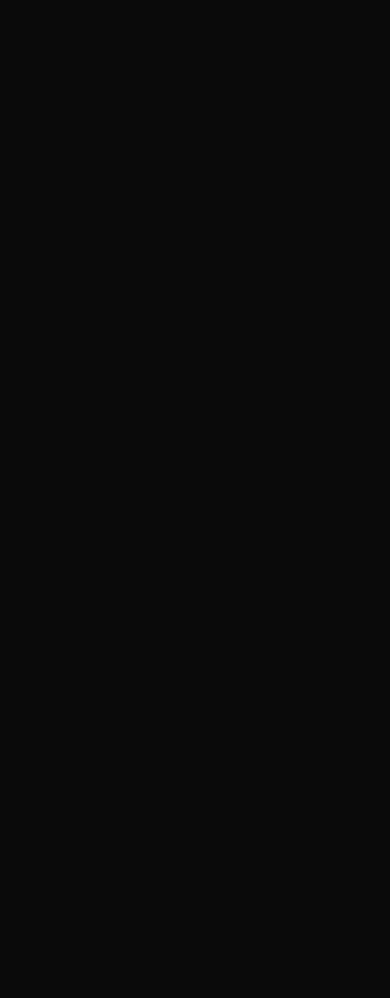
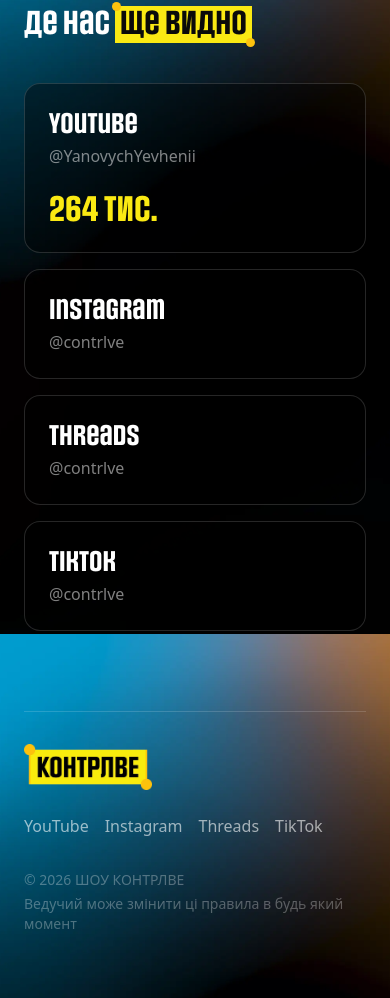
Before and after one commit to Greenfield-Taster/contrlve, a React (Vite) app in the folder frontend/: page / in a window 390 px wide. Shown: the part 6962-7960 px from the top of the page. Before the commit the page ends 6888 px from the top, so only its background shows below. Built offline with nearby package versions, Linux system fonts and the light colour scheme.

Commit message:
feat: add the socials tiles with follower counts and the footer

```diff
--- a/frontend/src/App.tsx
+++ b/frontend/src/App.tsx
@@ -1,12 +1,15 @@
 import { AppSection } from './components/AppSection'
 import { Cast } from './components/Cast'
+import { Footer } from './components/Footer'
 import { Guests } from './components/Guests'
 import { Hero } from './components/Hero'
 import { HowToPlay } from './components/HowToPlay'
+import { Socials } from './components/Socials'
 import { WordsForm } from './components/WordsForm'
 
 export default function App() {
   return (
+    <>
       <main>
         <Hero />
         <HowToPlay />
@@ -14,6 +17,9 @@
         <Guests />
         <AppSection />
         <WordsForm />
+        <Socials />
       </main>
+      <Footer />
+    </>
   )
 }
--- /dev/null
+++ b/frontend/src/components/Footer.tsx
@@ -0,0 +1,30 @@
+import { socials } from '../data/socials'
+
+export function Footer() {
+  return (
+    <footer className="mx-auto w-full max-w-6xl px-6 pb-16">
+      <div className="flex flex-col gap-6 border-t border-white/15 pt-8 md:flex-row md:items-center md:justify-between">
+        <img src="/logo.webp" width={600} height={214} alt="ШОУ КОНТРЛВЕ" className="w-32" />
+
+        <nav className="flex flex-wrap gap-4">
+          {socials.map((social) => (
+            <a
+              key={social.id}
+              href={social.url}
+              target="_blank"
+              rel="noreferrer"
+              className="text-white/60 transition-colors hover:text-white"
+            >
+              {social.label}
+            </a>
+          ))}
+        </nav>
+      </div>
+
+      <p className="m-0 mt-8 text-sm text-white/30">© 2026 ШОУ КОНТРЛВЕ</p>
+      <p className="m-0 mt-1 text-sm text-white/30">
+        Ведучий може змінити ці правила в будь який момент
+      </p>
+    </footer>
+  )
+}
--- /dev/null
+++ b/frontend/src/components/Socials.tsx
@@ -0,0 +1,31 @@
+import { Mark } from './Mark'
+import { Section } from './Section'
+import { socials } from '../data/socials'
+import { formatFollowers } from '../lib/format'
+
+export function Socials() {
+  return (
+    <Section id="socials" title={<>Де нас <Mark>ще видно</Mark></>}>
+      <ul className="m-0 grid list-none gap-4 p-0 sm:grid-cols-2 lg:grid-cols-4">
+        {socials.map((social) => (
+          <li key={social.id}>
+            <a
+              href={social.url}
+              target="_blank"
+              rel="noreferrer"
+              className="flex h-full flex-col justify-between rounded-2xl border border-white/15 bg-black/40 p-6 transition-colors hover:border-mark"
+            >
+              <span className="font-brand text-2xl">{social.label}</span>
+              <span className="mt-1 text-white/50">{social.handle}</span>
+              {social.followers !== null && (
+                <span className="mt-6 font-brand text-3xl text-mark">
+                  {formatFollowers(social.followers)}
+                </span>
+              )}
+            </a>
+          </li>
+        ))}
+      </ul>
+    </Section>
+  )
+}
```
Also changed, not shown: 1 other file (tests, documents, lock files or other folders). Lines whose indentation alone changed are shown as unchanged.
